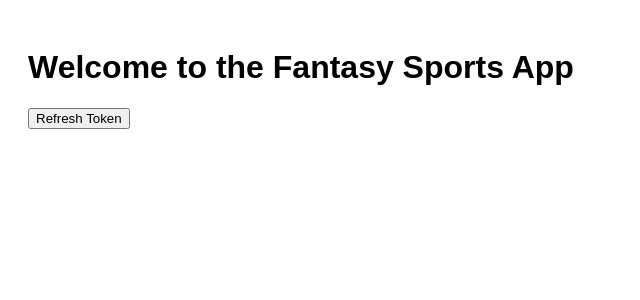
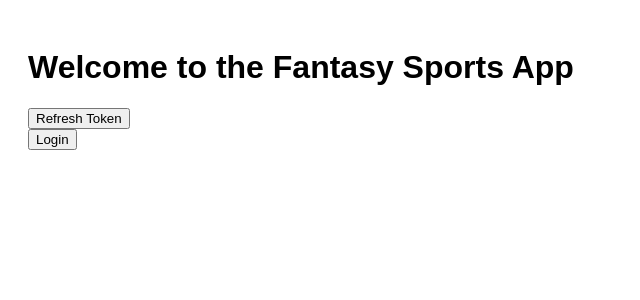
Before and after one commit to LeafusBonesboro/FantasyFootballOptimizer, a Flask app: page / in a window 1280 px wide. Shown: the top 300 px of the page, without its empty margins (0-640 px from the left). Run offline with Flask 3, Linux system fonts and the light colour scheme.

Commit message:
added log in button

```diff
--- a/Backend/templates/base.html
+++ b/Backend/templates/base.html
@@ -34,6 +34,11 @@
         <button type="submit">Refresh Token</button>
     </form>
 
+    <form action="{{ url_for('auth.login') }}" method="get">
+        <button type="submit">Login</button>
+    </form>
+
+
 
     </header>
     <main>
```
